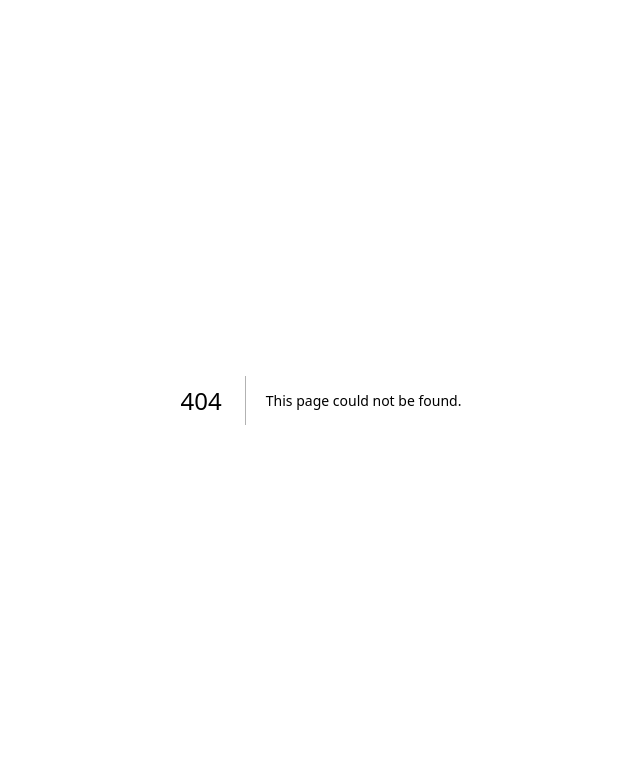
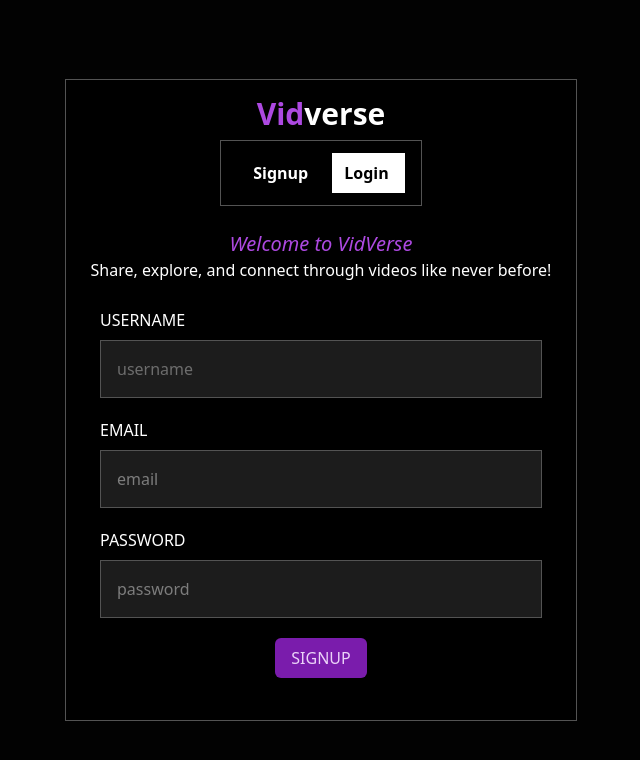
Before and after one commit to shubhamthakur-2504/vidVerse-frontend, a Next.js app: page /auth/login in a window 1280 px wide. Before the commit this address had no page. Shown: the top 760 px of the page, without its empty margins (319-959 px from the left). Built offline with nearby package versions, Linux system fonts and the light colour scheme; no server answers.

Commit message:
feat: add login funtionality and implemented toast notification feature

```diff
--- a/package.json
+++ b/package.json
@@ -15,7 +15,8 @@
     "postcss": "^8.5.3",
     "react": "^19.0.0",
     "react-dom": "^19.0.0",
-    "react-redux": "^9.2.0"
+    "react-redux": "^9.2.0",
+    "react-toastify": "^11.0.5"
   },
   "devDependencies": {
     "@eslint/eslintrc": "^3",
--- /dev/null
+++ b/src/app/auth/login/page.jsx
@@ -0,0 +1,16 @@
+import React from 'react'
+import LoginCard from '@components/auth/loginCard'
+import AuthCard from '@components/auth/authCard'
+export default function page() {
+    return (
+        <AuthCard name="login">
+            <div className='pt-4'>
+                <h1 className='text-xl text-[#AD49E1] italic'>Welcome to VidVerse</h1>
+                <p className='text-[#FFFFFF]'>Share, explore, and connect through videos like never before!</p>
+                <div className='p-2 m-0.5'>
+                    <LoginCard />
+                </div>
+            </div>
+        </AuthCard>
+    )
+}
--- /dev/null
+++ b/src/components/auth/loginCard.jsx
@@ -0,0 +1,93 @@
+"use client"
+import React from 'react'
+import "@styles/globals.css";
+import apiClient from '@lib/axios/api';
+import { useRouter } from 'next/navigation';
+import { ToastContainer, toast } from 'react-toastify';
+export default function LoginCard() {
+    const router = useRouter()
+    const handlesubmit = (e) => {
+        e.preventDefault()
+        const formdata = e.target.elements
+        const formDataToSend = new FormData()
+        formDataToSend.append("userName", formdata.userName.value)
+        formDataToSend.append("email", formdata.email.value)
+        formDataToSend.append("password", formdata.password.value)
+        apiClient.post("/user/login", formDataToSend,{
+            headers: {
+                "Content-Type": "application/json"
+            }
+        })
+            .then((res) => {
+                toast.success("Login successfully",{autoClose:1000,theme:"dark",position:"top-center"});
+                setTimeout(()=>{
+                    router.push("/")
+                },1000)
+            })
+            .catch((err) => {
+                toast.error(`login failed: ${err.response.data.message}`,{autoClose:3000,theme:"dark",position:"top-center"});
+                console.log(err);
+
+            })
+    }
+    return (
+
+        <div className='p-2 m-2 space-x-2'>
+            <ToastContainer/>
+            <form onSubmit={handlesubmit} action="" method="post">
+                <div className='flex flex-col pb-5'>
+                    <div className='flex justify-start pb-2'>
+                        <label htmlFor="userName" className=' items-start'>USERNAME</label>
+                    </div>
+                    <div className='border-[0.2px] border-[#535353] p-4 bg-[#1c1c1c] items-center'>
+                        <input type="text" name="userName" id="userName" title='userName' placeholder='username' className='w-full placeholder:text-[#6d6d6d] placeholder:text-left text-[#19FF1DFF]  ' onFocus={(e) => {
+                            setTimeout(() => {
+                                e.target.classList.add("text-center");
+                            }, 150);
+                        }}
+                            onBlur={(e) => {
+                                e.target.classList.remove("text-center");
+                            }}
+                        />
+                    </div>
+                </div>
+
+                <div className='flex flex-col pb-5'>
+                    <div className='flex justify-start pb-2'>
+                        <label htmlFor="email" className=' items-start'>EMAIL</label>
+                    </div>
+                    <div className='border-[0.2px] border-[#535353] p-4 bg-[#1c1c1c]'>
+                        <input type="email" name="email" id="email" title='email' placeholder='email' className='w-full placeholder:text-[#7d7d7d] placeholder:text-left text-[#19FF1DFF]' onFocus={(e) => {
+                            setTimeout(() => {
+                                e.target.classList.add("text-center");
+                            }, 150);
+                        }}
+                            onBlur={(e) => {
+                                e.target.classList.remove("text-center");
+                            }} />
+                    </div>
+                </div>
+
+                <div className='flex flex-col pb-5'>
+                    <div className='flex justify-start pb-2'>
+                        <label htmlFor="password" className=' items-start'>PASSWORD</label>
+                    </div>
+                    <div className='border-[0.2px] border-[#535353] p-4 bg-[#1c1c1c]'>
+                        <input type="password" name="password" id="password" title='password' placeholder='password' className='w-full placeholder:text-[#7d7d7d] placeholder:text-left text-[#19FF1DFF]' onFocus={(e) => {
+                            setTimeout(() => {
+                                e.target.classList.add("text-center");
+                            }, 150);
+                        }}
+                            onBlur={(e) => {
+                                e.target.classList.remove("text-center");
+                            }} />
+                    </div>
+                </div>
+
+                <div className='flex justify-center items-center'>
+                    <button type="submit" className='bg-[#7A1CAC] text-[#EBD3F8] px-4 py-2 rounded-md hover:bg-[#AD49E1] hover:text-[#EBD3F8]'>SIGNUP</button>
+                </div>
+            </form>
+        </div>
+    )
+}
--- a/src/components/auth/signupCard.jsx
+++ b/src/components/auth/signupCard.jsx
@@ -4,8 +4,12 @@ import "@styles/globals.css";
 import { useState } from 'react';
 import Image from "next/image";
 import apiClient from '@lib/axios/api';
+import {useRouter} from 'next/navigation';
+import { toast, ToastContainer } from 'react-toastify';
+import 'react-toastify/dist/ReactToastify.css';
 
 export default function SignupCard() {
+    const router = useRouter();
     const [avatarImage, setAvatarImage] = useState(null);
     const [coverImage, setCoverImage] = useState(null);
     const [passwordError, setPasswordError] = useState(null);
@@ -53,15 +57,21 @@ export default function SignupCard() {
     })
     .then((res) => {
         console.log("Registered successfully:", res.data);
+        // save in store
+        toast.success("Registered successfully",{autoClose:1000,theme:"dark"});
+        setTimeout(()=>{
+            router.push("/auth/login");
+        },1000)
     })
     .catch((err) => {
-        console.error("Registration failed:", err);
+        toast.error(`Registration failed: ${err.response.data.message}`,{autoClose:3000,theme:"dark"});
     });
 };
 
     return (
 
         <div className='p-2 m-2 space-x-2'>
+            <ToastContainer />
             <form onSubmit={handleSubmit} action="" method="post">
                 <div className='flex flex-col pb-5'>
                     <div className='flex justify-start pb-2'>
```
Also changed, not shown: 1 other file (tests, documents, lock files or other folders).
